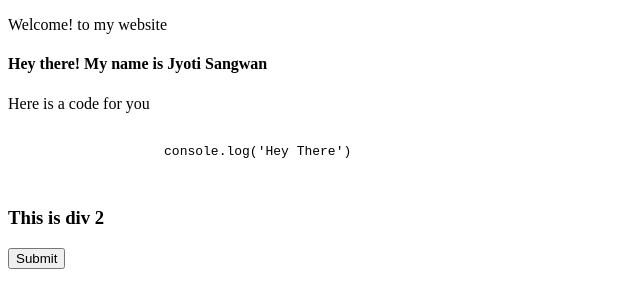
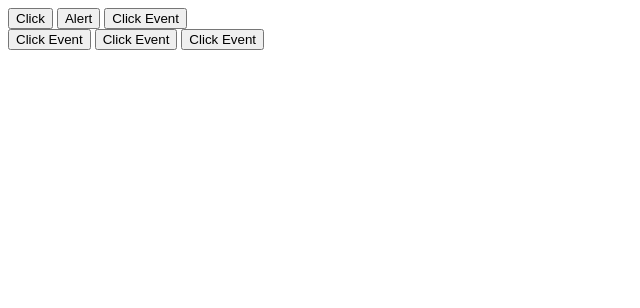
Before and after one commit to jyoti1911sngwn/javascript-DOM, a plain HTML site: page index4.html in a window 1280 px wide. Shown: the whole page, without its empty margins (0-640 px from the left). Drawn offline with Linux system fonts and the light colour scheme.

Commit message:
event listeners

```diff
--- a/index4.html
+++ b/index4.html
@@ -1,47 +1,64 @@
 <!DOCTYPE html>
 <html>
+
 <head>
     <title>Title</title>
     <style>
         .red-color {
             color: red
         }
-            .underline{
-                text-decoration: underline ;
+
+        .underline {
+            text-decoration: underline;
         }
     </style>
 </head>
+
 <body>
-            <nav class="block">
-        <p class="paragraph">Welcome! to my website</p>
-    </nav>
-    <div class="block">
-        <h4>Hey there! My name is
-            <span id="username">
-                Jyoti Sangwan
-            </span>
-        </h4>
-        <p class="paragraph">
-            Here is a code for you
-        </p>
-        <pre>
-                <code>
-                    console.log('Hey There')
-                </code>
-            </pre>
+    <div>
+        <button id="butn" onclick="console.log('clicked')">
+            Click
+        </button>
+        <button onclick="alert('alerted!!!')">
+            Alert
+        </button>
+        <button onclick=clickEvent()>
+            Click Event
+        </button>
     </div>
-    <div>
-        <div>
-            <h3>
-                This is div 2
-            </h3>
-        </div>
-    </div>
-    <button>
-        Submit
+    <button class="btn">
+        Click Event
+    </button>
+    <button class="btn">
+        Click Event
+    </button>
+    <button class="btn">
+        Click Event
     </button>
     <script>
+        function clickEvent() {
+            // always selects the FIRST button only, even if you click the 2nd or 3rd one.
+            const ele = document.querySelector("button")
+            const butn = document.querySelector("#butn")
+            butn.style.backgroundColor = "green"
+        }
+        const btn = document.querySelectorAll('.btn')
+        btn.forEach(btns => {
 
+            btns.addEventListener("click", function () {
+                this.style.backgroundColor = "red";
+            })
+        })
+
+        const allchildren = document.querySelector('div').children
+        for (let i = 0; i < allchildren.length; i++) {
+
+            allchildren.item(i).addEventListener("click", () => {
+
+                allchildren.item(i).style.backgroundColor = "blue"
+            })
+        }
     </script>
 </body>
+
 </html>
```
Lines whose indentation alone changed are shown as unchanged.
